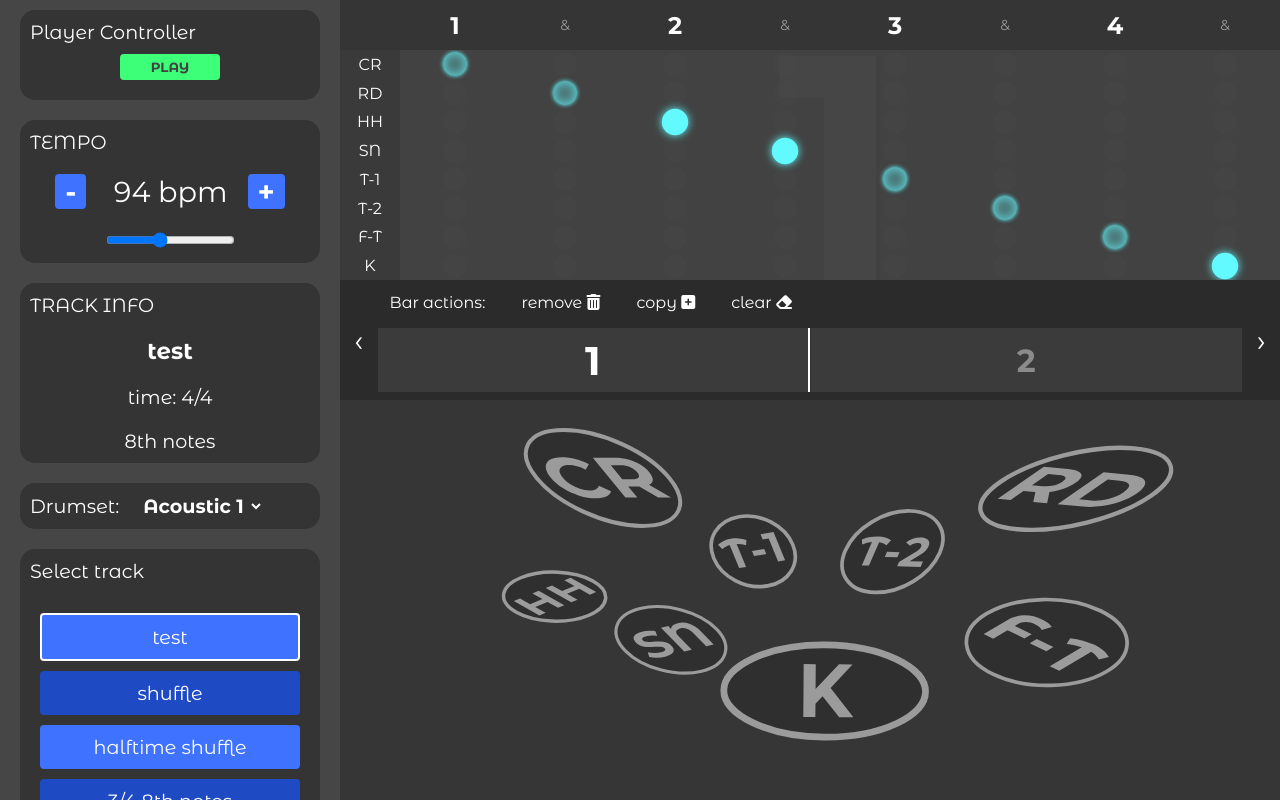
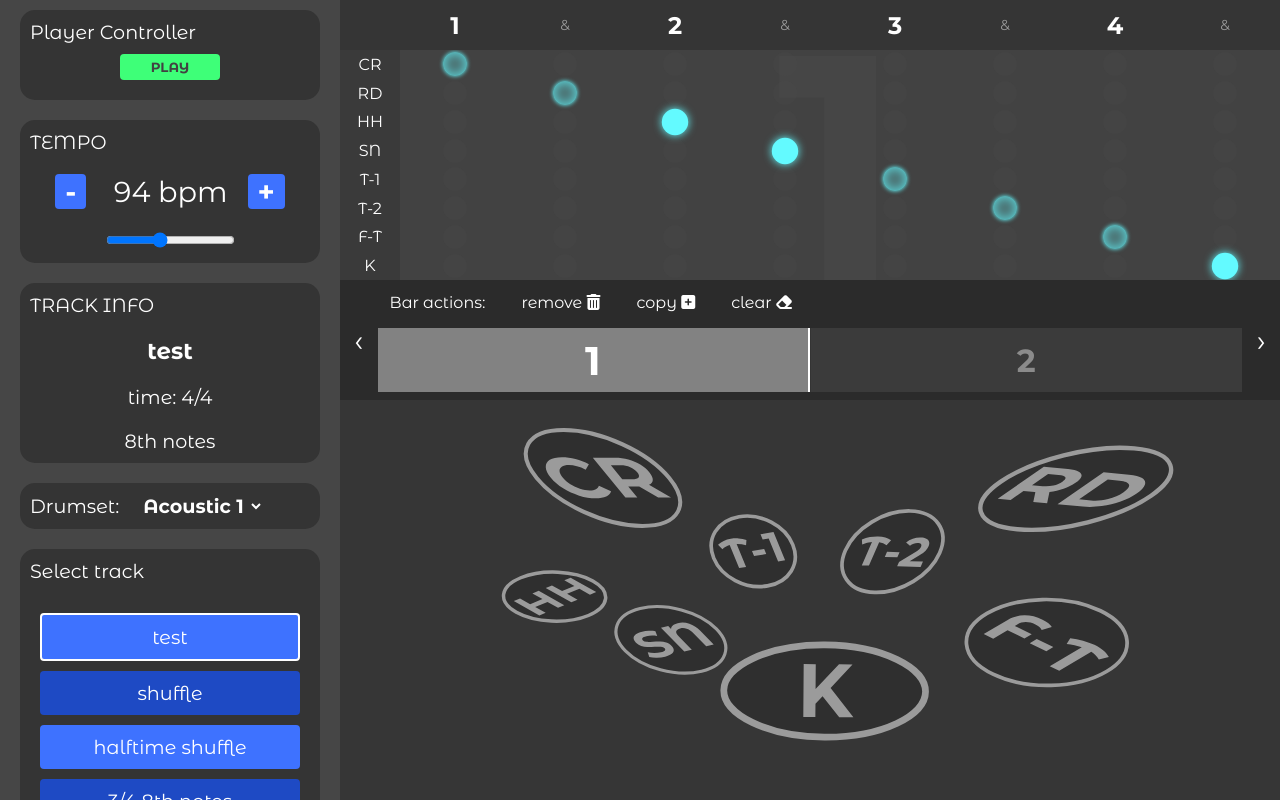
Before and after one commit to Desiak/Drumly, a React (Create React App) app: page / in a window 1280 px wide. Built offline with nearby package versions, Linux system fonts and the light colour scheme.

Commit message:
minor css updates

```diff
--- a/src/style/_player.scss
+++ b/src/style/_player.scss
@@ -333,6 +333,7 @@
         }
         &.active {
           // flex-grow: 4;
+          background-color:rgba(255, 255, 255, 0.411) ;
           .number {
             font-size: 250%;
             color: white;
--- a/src/style/style.css
+++ b/src/style/style.css
@@ -547,6 +547,10 @@ p {
   pointer-events: none;
 }
 
+.player-container .change-order-section .bars-order-list .bar-box.active {
+  background-color: rgba(255, 255, 255, 0.411);
+}
+
 .player-container .change-order-section .bars-order-list .bar-box.active .number {
   font-size: 250%;
   color: white;
```
Also changed, not shown: src/components/Bars.js (line endings or trailing spaces), 1 other file (tests, documents, lock files or other folders).
